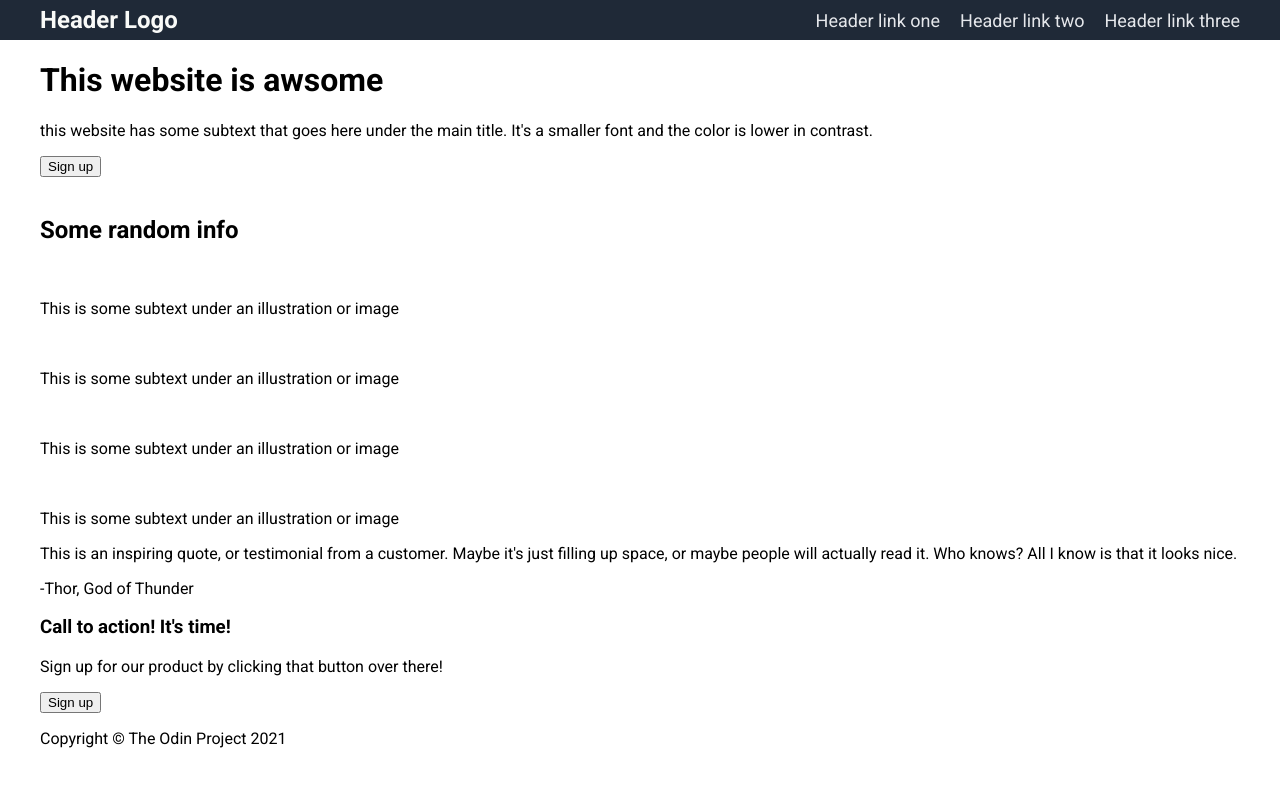
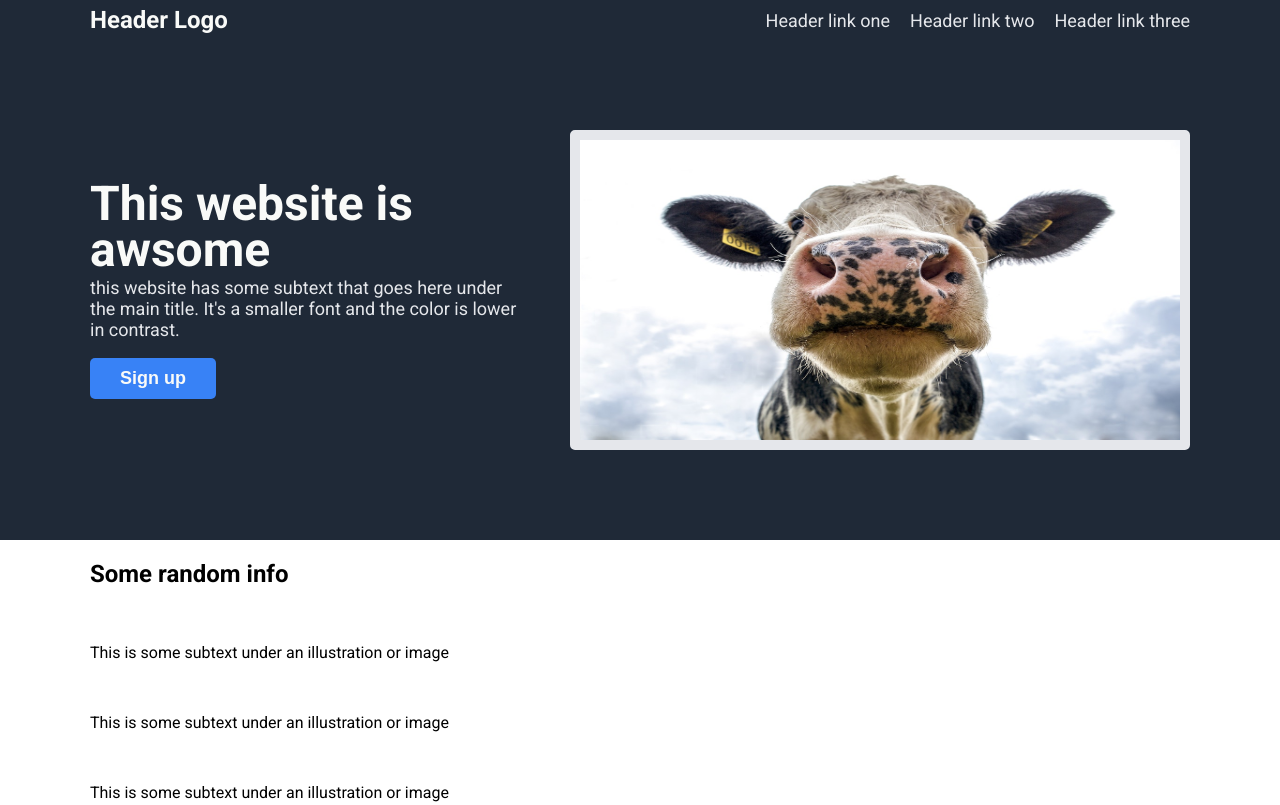
Before and after one commit to Cowlover3000/landing_page, a plain HTML site: page index.html in a window 1280 px wide. Shown: the top 805 px of the page. Drawn offline with Linux system fonts and the light colour scheme.

Commit message:
Added the hero section of the page

```diff
--- a/index.html
+++ b/index.html
@@ -27,7 +27,7 @@
                 <p>this website has some subtext that goes here under the main title. It's a smaller font and the color is lower in contrast.</p>
                 <button>Sign up</button>
             </div>
-            <img src="" alt="">
+            <img class="hero-image" src="images/pexels-jan-koetsier-2647053.jpg" alt="">
         </div>
     </div>
 
--- a/style.css
+++ b/style.css
@@ -6,7 +6,7 @@ body{
 }
 
 .contain-container{
-    width: 1200px;
+    width: 1100px;
     margin: auto;
 }
 
@@ -43,3 +43,48 @@ ul{
     font-weight: bold;
     font-size: 24px;
 }
+
+.hero-section{
+    background-color: #1F2937;
+}
+
+.hero-section .contain-container{
+    display: flex;
+    height: 500px;
+    align-items: center;
+    gap: 40px;
+}
+
+.hero-text h1{
+    font-weight: bolder;
+    font-size: 48px;
+    color: #f9faf8;
+    padding: 0;
+    margin: 0;
+    line-height: .95;
+}
+
+.hero-text p{
+    font-size: 18px;
+    color: #e5e7eb;
+    margin-top: 5px;
+}
+
+.hero-image{
+    background-color: #e5e7eb;
+    width: 600px;
+    height: 300px;
+    flex-shrink: 0;
+    border-radius: 5px;
+    border: 10px solid #e5e7eb;
+}
+
+.hero-text button{
+    background-color: #3882f6;
+    color: #f9faf8;
+    border: none;
+    border-radius: 5px;
+    padding: 10px 30px 10px 30px;
+    font-size: 18px;
+    font-weight: bold;
+}
```
Also changed, not shown: images/pexels-byron-877234.jpg (added), images/pexels-jan-koetsier-2647053.jpg (added).
